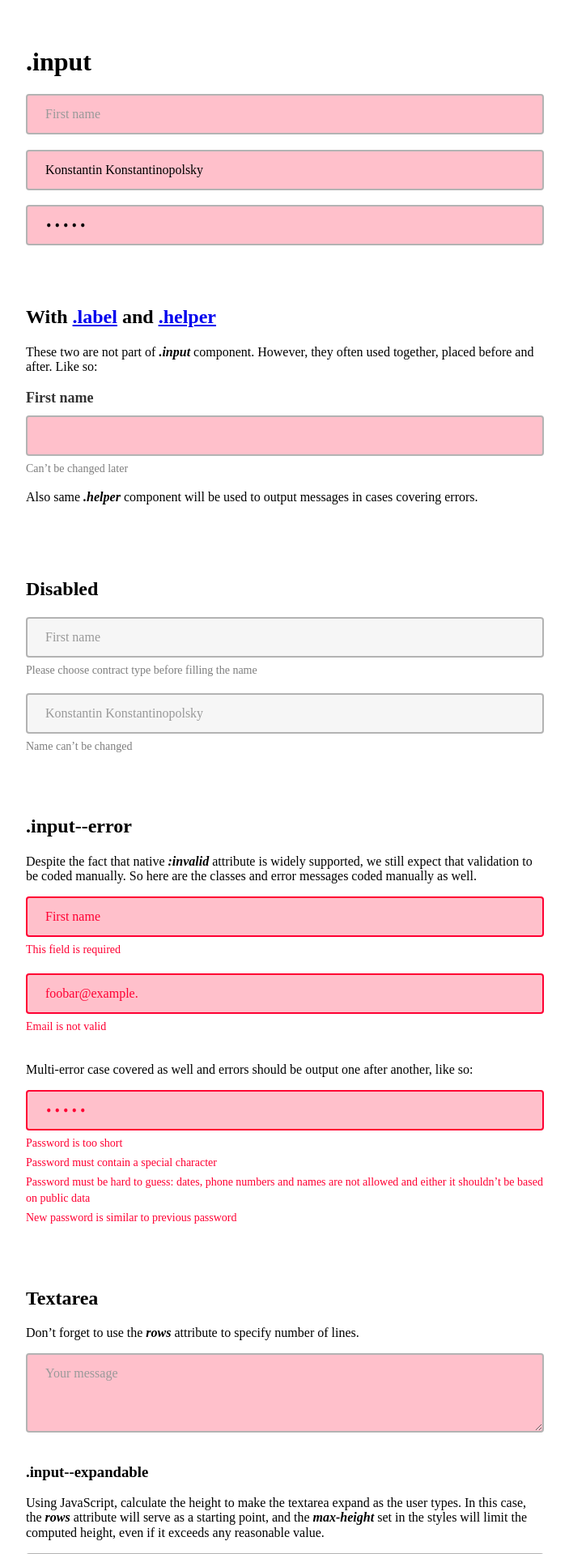
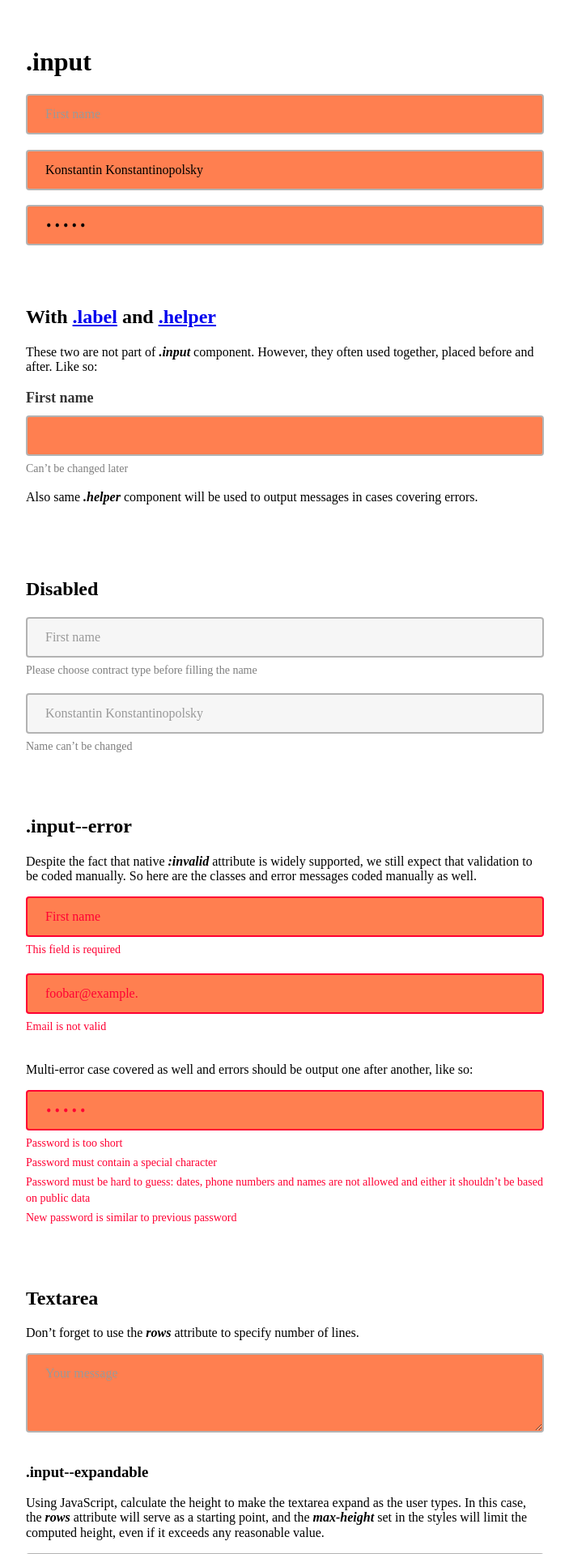
Before and after one commit to shchukin/template, a PHP site: page /markups/_input.html in a window 1280 px wide. Shown: the top 1919 px of the page at 81% size, without its empty margins (288-991 px from the left). Run offline with PHP 8.4, Linux system fonts and the light colour scheme.

Commit message:
appeanarnce: none

```diff
--- a/src/styles/_input.css
+++ b/src/styles/_input.css
@@ -2,12 +2,12 @@
 
 }
     .input__widget {
-        /*appearance: none; !* not just for <select> appearance, but also for some details like box-shadow on iOS *!*/
+        appearance: none; /* 1) appearance of <select>, 2) ability to us "box-shadow" on iOS, 3) rounded corners of type="search"  */
         vertical-align: top;
         width: 100%;
         height: 50px;
         padding: 11px 22px;
-        background-color: pink; /* reset <select> background (appearance: none; doesn't help) */
+        background-color: coral; /* reset <select> background (appearance: none; doesn't help) */
         border: 2px solid var(--input-border);
         outline: none;
         border-radius: 4px;
```
